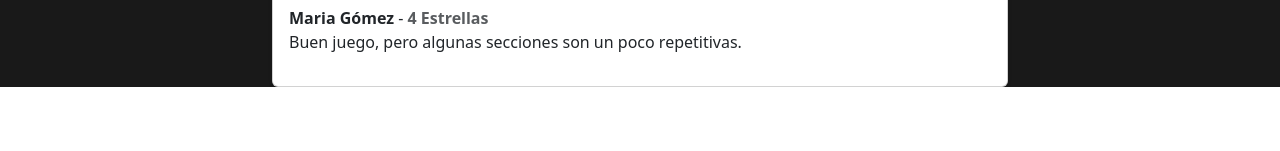
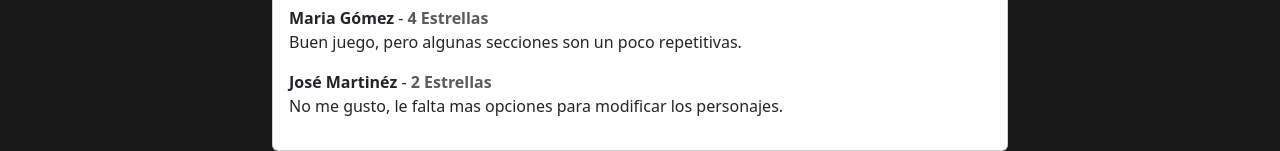
Before and after one commit to najr91/ProyectoGammer, a React (Vite) app: page /DetalleProducto in a window 1280 px wide. Shown: the part 719-870 px from the top of the page. Before the commit the page ends 806 px from the top, so only its background shows below. Built offline with nearby package versions, Linux system fonts and the light colour scheme.

Commit message:
Se agrego otro comentario

```diff
--- a/src/components/pages/DetalleProducto.jsx
+++ b/src/components/pages/DetalleProducto.jsx
@@ -15,6 +15,11 @@ const DetalleProducto = () => {
       text: "Buen juego, pero algunas secciones son un poco repetitivas.",
       Estrellas: 4,
     },
+    {
+      user: "José Martinéz",
+      text: "No me gusto, le falta mas opciones para modificar los personajes.",
+      Estrellas:2,
+    }
   ]);
   const [hoveredEstrella, setHoveredEstrella] = useState(0);
 
```
